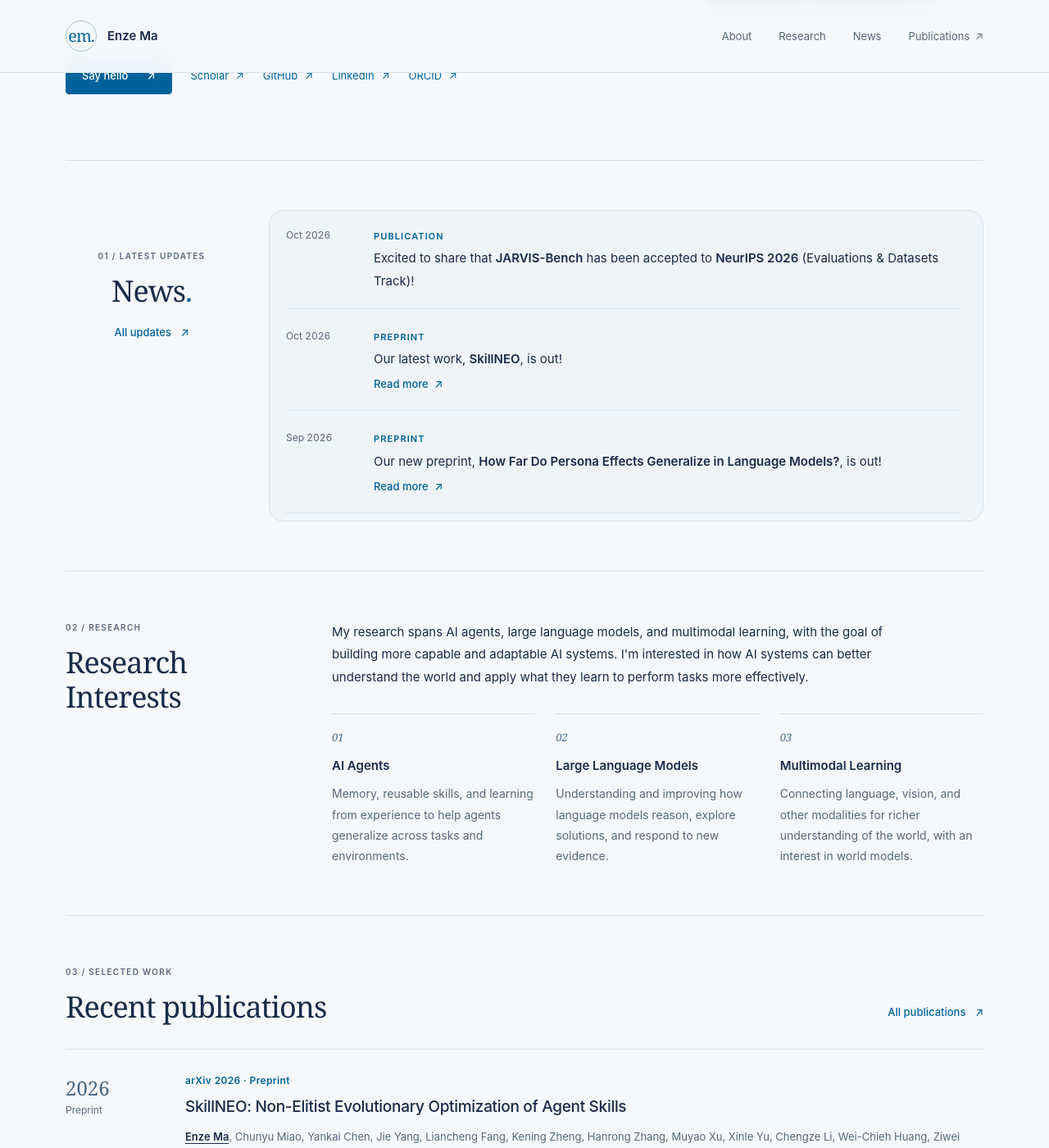
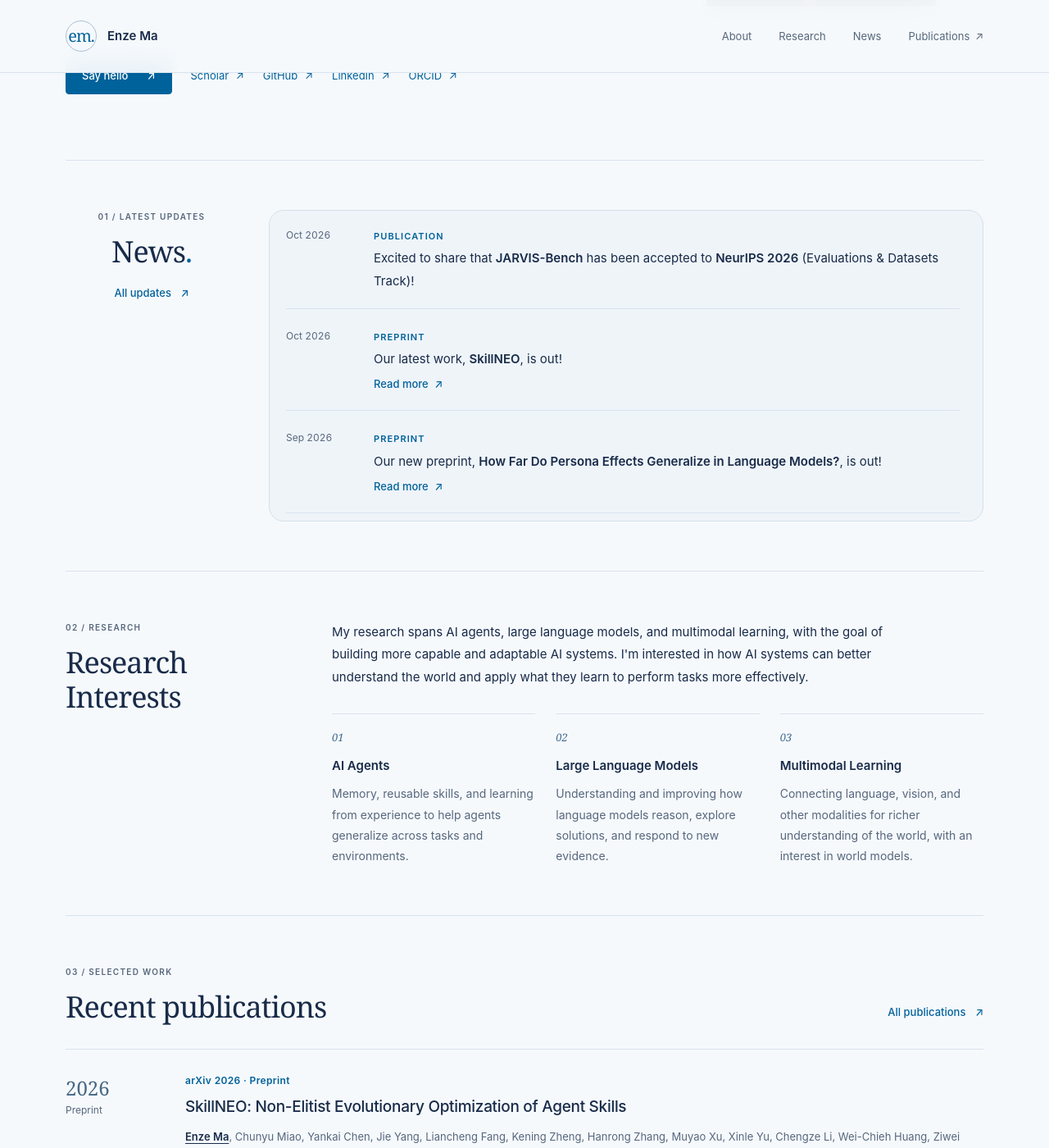
Before and after one commit to sora1998/sora1998.github.io, a Jekyll site: the page built from _pages/about.md, in a window 1280 px wide and 1400 px high, scrolled down 554 px. Shown: the whole window at 82% size. Built offline with Jekyll 4.4.1, drawn with Linux system fonts in a browser that asks for light colours.

Commit message:
Align the News heading with the panel top

```diff
--- a/assets/css/academic.css
+++ b/assets/css/academic.css
@@ -392,7 +392,7 @@ h1,h2,h3 {
   align-items: center;
   justify-content: flex-start;
   gap: 18px;
-  margin: 48px 0 0;
+  margin: 0;
   text-align: center
 }
 
```
